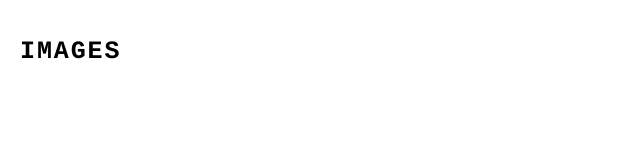
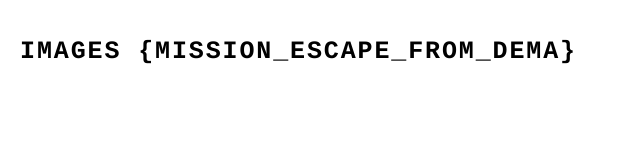
Before and after one commit to Stiven988/EscapeFromDema, a plain HTML site: page image.html in a window 1280 px wide. Shown: the whole page, without its empty margins (0-640 px from the left). Drawn offline with Linux system fonts and the light colour scheme.

Commit message:
1st commit

```diff
--- a/soon.html
+++ b/image.html
@@ -5,7 +5,7 @@
     <style>html, body {font-size: 12.5px;margin: 0;padding: 10px;font-family: Courier, Lucida Sans Typewriter, Lucida;font-weight: 600;letter-spacing: .15em;}</style>
 </head>
 <body>
-    <H1>IMAGES</H1>
+    <H1>IMAGES {MISSION_ESCAPE_FROM_DEMA}</H1>
 
 </body>
 </html>
```
Also changed, not shown: index.html (+1 -1 lines).
